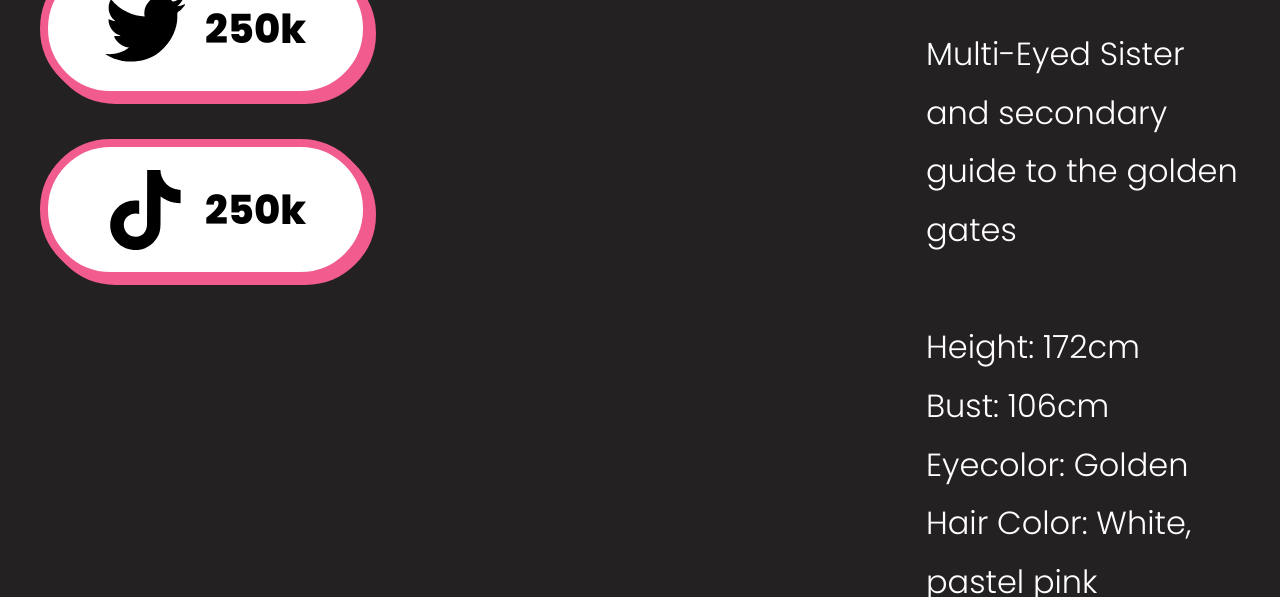
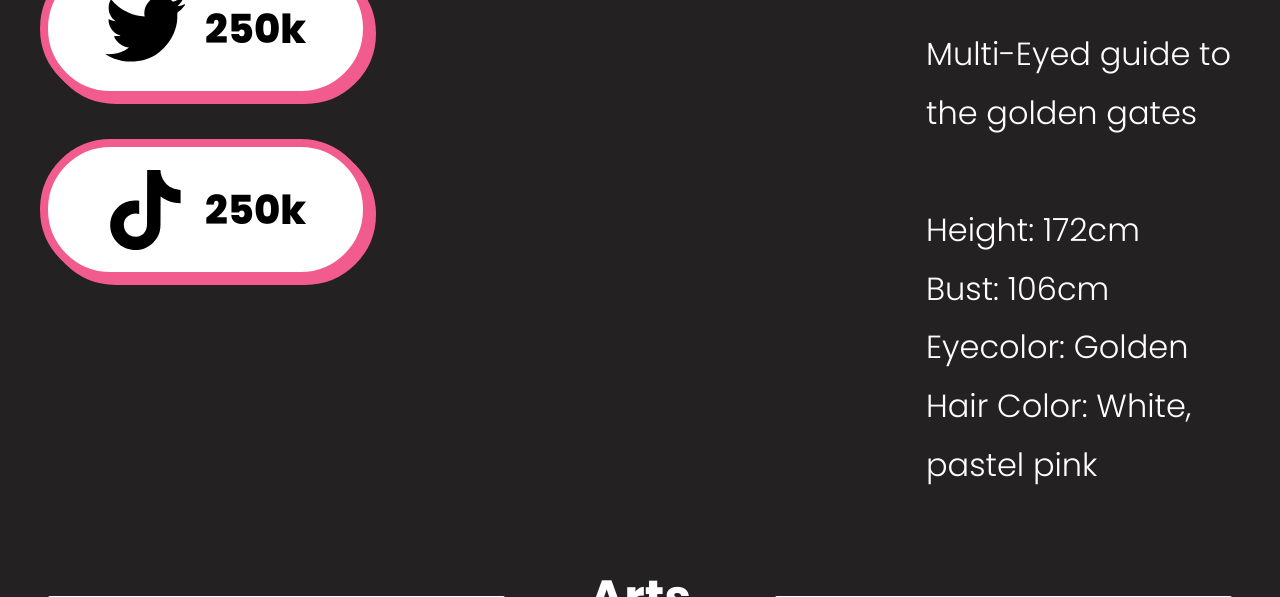
Before and after one commit to SamaiiSen/chainsofheaven, a plain HTML site: page eune.html in a window 1280 px wide. Shown: the part 503-1100 px from the top of the page. Drawn offline with Linux system fonts and the light colour scheme.

Commit message:
Fixed the bio

```diff
--- a/eune.html
+++ b/eune.html
@@ -87,7 +87,7 @@
 	<div class="talent-info">
 			<h1 class="poppins-bold talenttext">Eune Angelic</h1>
 			<div class="musician-role poppins-semibold-italic">▶ Lead Singer</div>
-		<div class="infotext"><p class="poppins-light">Multi-Eyed Sister and secondary guide to the golden gates</p><br>
+		<div class="infotext"><p class="poppins-light">Multi-Eyed guide to the golden gates</p><br>
 			<p class="poppins-light">Height: 172cm<br>Bust: 106cm<br>Eyecolor: Golden<br>Hair Color: White, pastel pink</p>
 		</div>
 	</div>
```
